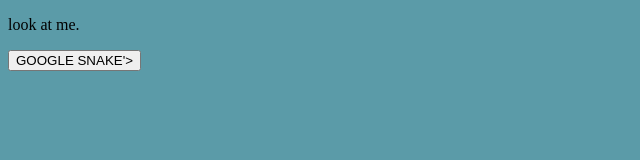
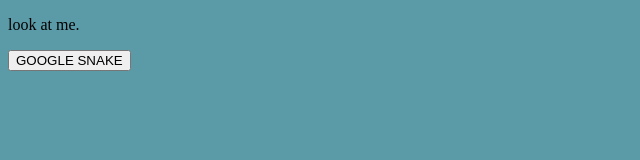
Before and after one commit to Pious486/Idk, a plain HTML site: page index.html in a window 1280 px wide. Shown: the full height of the page, 0-640 px from the left. Drawn offline with Linux system fonts and the light colour scheme.

Commit message:
Update index.html

```diff
--- a/index.html
+++ b/index.html
@@ -25,6 +25,6 @@ var myGameArea = {
 </script>
 
 <p id="demo">look at me.</p>
-<button type="button" onclick= href="https://youtu.be/xvFZjo5PgG0">GOOGLE SNAKE'></button>
+<button type="button" onclick= href="https://youtu.be/xvFZjo5PgG0">GOOGLE SNAKE</button>
 </body>
 </html>
```
